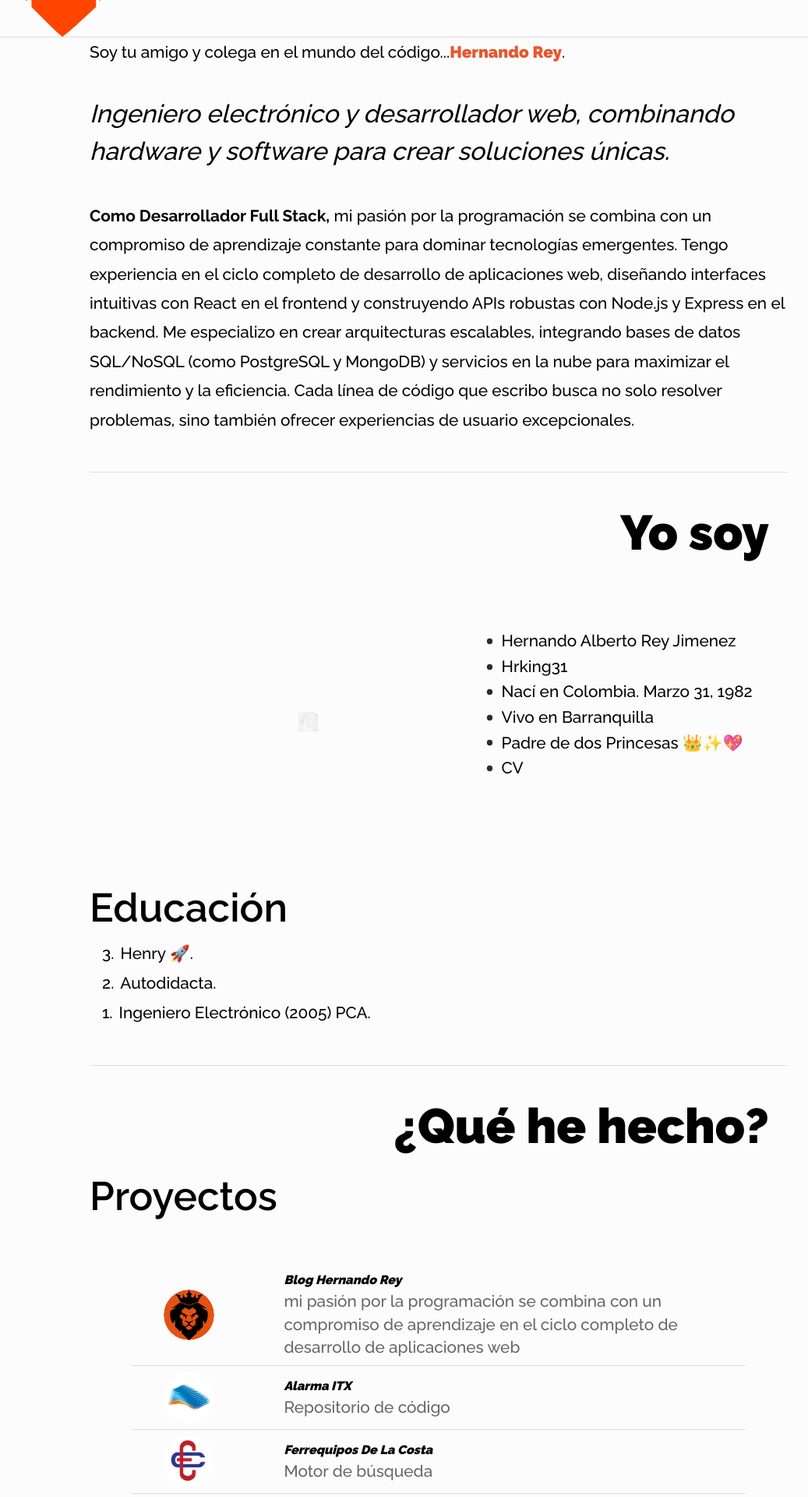
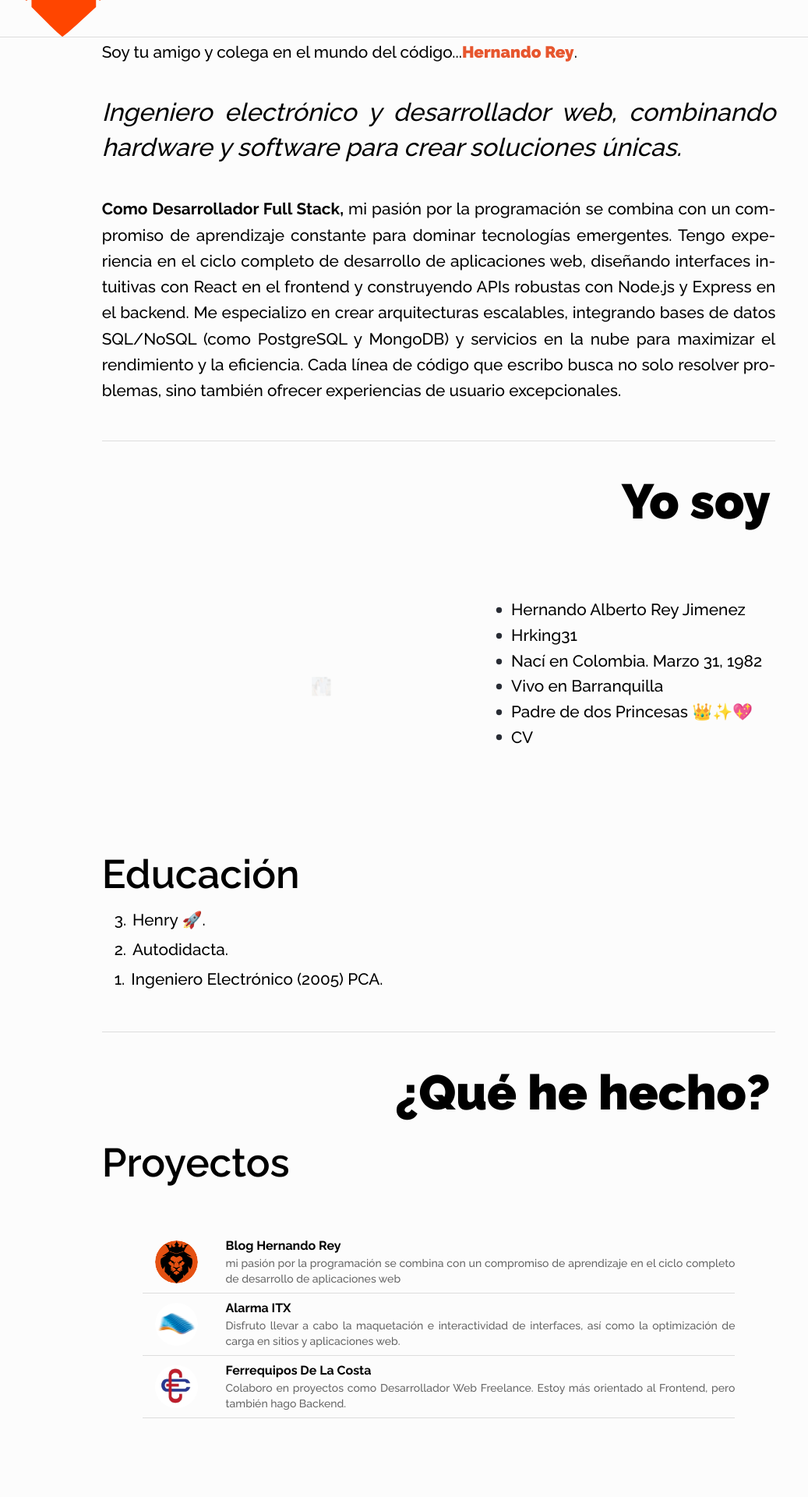
Before and after one commit to hrking31/hernandorey, a React (Vite) app: page /hola in a window 1280 px wide. Shown: the part 220-2140 px from the top of the page at 78% size, without its empty margins (77-1114 px from the left). Built offline with nearby package versions, Linux system fonts and the light colour scheme.

Commit message:
continuo con vista hola dando estylos a los links y creo un archivo llamado data que contiene todas las const

```diff
--- a/dev-dist/sw.js
+++ b/dev-dist/sw.js
@@ -82,7 +82,7 @@ define(['./workbox-54d0af47'], (function (workbox) { 'use strict';
     "revision": "3ca0b8505b4bec776b69afdba2768812"
   }, {
     "url": "index.html",
-    "revision": "0.lhh8h9vr1j"
+    "revision": "0.amcqk2t27j8"
   }], {});
   workbox.cleanupOutdatedCaches();
   workbox.registerRoute(new workbox.NavigationRoute(workbox.createHandlerBoundToURL("index.html"), {
--- a/index.html
+++ b/index.html
@@ -9,7 +9,7 @@
     <link rel="preconnect" href="https://fonts.googleapis.com" />
     <link rel="preconnect" href="https://fonts.gstatic.com" crossorigin />
     <link
-      href="https://fonts.googleapis.com/css2?family=Raleway:wght@500;700;900&display=swap"
+      href="https://fonts.googleapis.com/css2?family=Raleway:wght@500;600;700;900&display=swap"
       rel="stylesheet"
     />
     <link
--- a/src/Components/LinkItem/LinkItem.jsx
+++ b/src/Components/LinkItem/LinkItem.jsx
@@ -12,24 +12,27 @@ const LinkItem = ({ href, text, subtext, logo }) => {
         borderBottom: "1px solid",
         borderColor: "divider",
         paddingY: 1,
-        transition: "border-color 0.3s ease-in-out",
-        "&:hover": { borderColor: "primary.main" },
+        transition: "all 0.3s ease-in-out",
+        "&:hover": {
+          backgroundColor: "divider",
+          borderBottomColor: "transparent",
+        },
         // border: "2px solid #000",
       }}
     >
-      <Box display="flex" alignItems="center" gap={1}>
+      <Box display="flex" alignItems="center" gap={4.5}>
         <Box
           sx={{
             textAlign: "left",
-            mx: "auto",
+            pl: 2,
             // border: "2px solid #000",
           }}
         >
           <Avatar
             src={logo}
             sx={{
-              width: { xs: 62, sm: 60, md: 65 },
-              height: { xs: 62, sm: 60, md: 65 },
+              width: { xs: 30, sm: 50, md: 55 },
+              height: { xs: 30, sm: 50, md: 55 },
             }}
           >
             L
@@ -37,27 +40,29 @@ const LinkItem = ({ href, text, subtext, logo }) => {
         </Box>
         <Box
           sx={{
-            width: { xs: "90%", sm: "80%", md: "70%" },
+            width: "auto",
             textAlign: "left",
             flexDirection: "column",
-            mx: "auto",
             // border: "2px solid #000",
           }}
         >
           {isInternal ? (
+            <Typography variant="body2">
               <NavLink
                 to={href}
                 style={{
                   display: "block",
                   fontSize: "1rem",
-                fontWeight: 900,
+                  fontWeight: 700,
                   textDecoration: "none",
                   color: "inherit",
                 }}
               >
                 {text}
               </NavLink>
+            </Typography>
           ) : (
+            <Typography variant="body2">
               <MuiLink
                 href={href}
                 target="_blank"
@@ -66,22 +71,26 @@ const LinkItem = ({ href, text, subtext, logo }) => {
                 sx={{
                   display: "block",
                   fontSize: "1rem",
-                fontWeight: 900,
+                  fontWeight: 700,
                   color: "text.primary",
+                  textDecoration: "none",
                 }}
               >
                 {text}
               </MuiLink>
+            </Typography>
           )}
 
           {subtext && (
             <Typography
               variant="body2"
-              component="small"
               sx={{
-                display: "block",
-                fontWeight: 400,
+                fontSize: "14px",
                 color: "text.secondary",
+                textAlign: "justify",
+                textJustify: "inter-word",
+                wordBreak: "break-word",
+                hyphens: "auto",
               }}
             >
               {subtext}
@@ -92,5 +101,4 @@ const LinkItem = ({ href, text, subtext, logo }) => {
     </Box>
   );
 };
-
 export default LinkItem;
--- a/src/Components/NavBar/NavBar.jsx
+++ b/src/Components/NavBar/NavBar.jsx
@@ -6,6 +6,7 @@ import LogoRey from "../../assets/Rey.svg";
 import styles from "../NavBar/NavBar.module.css";
 import ThemeSwitcher from "../ThemeSwitcher/ThemeSwitcher";
 import { useTheme } from "@mui/material/styles";
+import { MenuNavBar } from "../../Data/Data";
 
 export default function NavBar() {
   const location = useLocation();
@@ -66,7 +67,7 @@ export default function NavBar() {
               transform: "translateX(-50%)",
             }}
           >
-            {["Hola", "Blog"].map((text, index) => {
+            {MenuNavBar.map((text, index) => {
               const path = `/${text.toLowerCase()}`;
               const isActive = location.pathname === path;
 
--- /dev/null
+++ b/src/Data/Data.js
@@ -0,0 +1,44 @@
+import AlarmaITXLogo from "../assets/AlarmaITX.svg";
+import BlogLogo from "../../public/favicon.svg";
+import FerrequiposLogo from "../assets/FerrequiposLogo.svg";
+
+export const MenuNavBar = ["Hola", "Blog"];
+
+export const YoSoy = [
+  "Hernando Alberto Rey Jimenez",
+  "Hrking31",
+  "Nací en Colombia. Marzo 31, 1982",
+  "Vivo en Barranquilla",
+  "Padre de dos Princesas 👑✨💖",
+  "CV",
+];
+
+export const Estudios = [
+  "Henry 🚀.",
+  "Autodidacta.",
+  "Ingeniero Electrónico (2005) PCA.",
+];
+
+export const links = [
+  {
+    logo: BlogLogo,
+    href: "/Blog",
+    text: "Blog Hernando Rey",
+    subtext:
+      "mi pasión por la programación se combina con un compromiso de aprendizaje en el ciclo completo de desarrollo de aplicaciones web",
+  },
+  {
+    logo: AlarmaITXLogo,
+    href: "https://alarmaremota-sbl01.web.app/",
+    text: "Alarma ITX",
+    subtext:
+      "Disfruto llevar a cabo la maquetación e interactividad de interfaces, así como la optimización de carga en sitios y aplicaciones web.",
+  },
+  {
+    logo: FerrequiposLogo,
+    href: "https://ferrequiposdelacosta.com",
+    text: "Ferrequipos De La Costa",
+    subtext:
+      "Colaboro en proyectos como Desarrollador Web Freelance. Estoy más orientado al Frontend, pero también hago Backend.",
+  },
+];
--- a/src/Views/Hola/Hola.jsx
+++ b/src/Views/Hola/Hola.jsx
@@ -10,36 +10,13 @@ import FiberManualRecordIcon from "@mui/icons-material/FiberManualRecord";
 import Grid from "@mui/material/Grid2";
 import ReyPerfil from "../../assets/ReyPerfil.jpg";
 import ReYaz from "../../assets/ReYaz.jpg";
-import AlarmaITXLogo from "../../assets/AlarmaITX.svg";
-import BlogLogo from "../../../public/favicon.svg";
-import FerrequiposLogo from "../../assets/FerrequiposLogo.svg";
 import { useTheme } from "@mui/material/styles";
 import styles from "../Hola/Hola.module.css";
 import LinkItem from "../../Components/LinkItem/LinkItem";
+import { links, YoSoy, Estudios } from "../../Data/Data";
 
 export default function AboutMe() {
   const theme = useTheme();
-  const links = [
-    {
-      logo: BlogLogo,
-      href: "/Blog",
-      text: "Blog Hernando Rey",
-      subtext:
-        "mi pasión por la programación se combina con un compromiso de aprendizaje  en el ciclo completo de desarrollo de aplicaciones web",
-    },
-    {
-      logo: AlarmaITXLogo,
-      href: "https://alarmaremota-sbl01.web.app/",
-      text: "Alarma ITX",
-      subtext: "Repositorio de código",
-    },
-    {
-      logo: FerrequiposLogo,
-      href: "https://ferrequiposdelacosta.com",
-      text: "Ferrequipos De La Costa",
-      subtext: "Motor de búsqueda",
-    },
-  ];
 
   return (
     <Box
@@ -52,6 +29,7 @@ export default function AboutMe() {
         minHeight: "50vh",
         textAlign: "center",
         mt: { xs: 6.4, md: 18 },
+        px: { xs: 1, md: 2.8 },
         // border: "2px solid #000",
       }}
     >
@@ -61,7 +39,7 @@ export default function AboutMe() {
           minHeight: "10vh",
           display: "flex",
           justifyContent: "flex-end",
-          pr: { xs: 1.5, md: 27 },
+          px: { xs: 1.5, md: 24 },
           mb: 2,
           // border: "2px solid #000",
         }}
@@ -102,7 +80,16 @@ export default function AboutMe() {
           // border: "2px solid #000",
         }}
       >
-        <Typography variant="body1">
+        <Typography
+          variant="body1"
+          sx={{
+            lineHeight: 1.4,
+            textAlign: "justify",
+            textJustify: "inter-word",
+            wordBreak: "break-word",
+            hyphens: "auto",
+          }}
+        >
           Ingeniero electrónico y desarrollador web, combinando hardware y
           software para crear soluciones únicas.
         </Typography>
@@ -118,7 +105,11 @@ export default function AboutMe() {
         <Typography
           variant="body2"
           sx={{
-            lineHeight: 1.8,
+            lineHeight: 1.6,
+            textAlign: "justify",
+            textJustify: "inter-word",
+            wordBreak: "break-word",
+            hyphens: "auto",
           }}
         >
           <strong
@@ -147,6 +138,7 @@ export default function AboutMe() {
           width: { xs: "90%", sm: "80%", md: "70%" },
           mt: 2,
           mb: { xs: 3, md: 5 },
+          pr: 4,
         }}
       />
 
@@ -156,7 +148,7 @@ export default function AboutMe() {
           minHeight: "10vh",
           display: "flex",
           justifyContent: "flex-end",
-          pr: { xs: 1.5, md: 27 },
+          px: { xs: 1.5, md: 24 },
           mb: 2,
           // border: "2px solid #000",
         }}
@@ -192,14 +184,7 @@ export default function AboutMe() {
         <Grid xs={12} md={6} order={{ xs: 1, md: 2 }}>
           <Box sx={{ ml: { md: 9.5 }, mb: { xs: 5 } }}>
             <List>
-              {[
-                "Hernando Alberto Rey Jimenez",
-                "Hrking31",
-                "Nací en Colombia. Marzo 31, 1982",
-                "Vivo en Barranquilla",
-                "Padre de dos Princesas 👑✨💖",
-                "CV",
-              ].map((text, index) => (
+              {YoSoy.map((text, index) => (
                 <ListItem
                   key={index}
                   sx={{ display: "flex", alignItems: "center", gap: 1.2 }}
@@ -235,11 +220,7 @@ export default function AboutMe() {
       >
         <Typography variant="h4">Educación</Typography>
         <List dense>
-          {[
-            "Henry 🚀.",
-            "Autodidacta.",
-            "Ingeniero Electrónico (2005) PCA.",
-          ].map((text, index, array) => (
+          {Estudios.map((text, index, array) => (
             <ListItem
               key={index}
               sx={{
@@ -269,7 +250,7 @@ export default function AboutMe() {
           minHeight: "10vh",
           display: "flex",
           justifyContent: "flex-end",
-          pr: { xs: 1.5, md: 27 },
+          px: { xs: 1.5, md: 24 },
           mb: 2,
           // border: "2px solid #000",
         }}
--- a/src/Views/Hola/Hola.module.css
+++ b/src/Views/Hola/Hola.module.css
@@ -1,5 +1,5 @@
 .imageContainer img {
-  max-width: 255px;
+  max-width: 245px;
   height: auto;
   border-radius: 8px;
   view-timeline-name: --image;
@@ -16,13 +16,13 @@
     opacity: 0.1;
   }
   to {
-    transform: scale(1.4);
+    transform: scale(1.5);
     opacity: 1;
   }
 }
 
 @media (max-width: 600px) {
   .imageContainer img {
-    max-width: 220px;
+    max-width: 225px;
   }
 }
```
Lines whose indentation alone changed are shown as unchanged.
